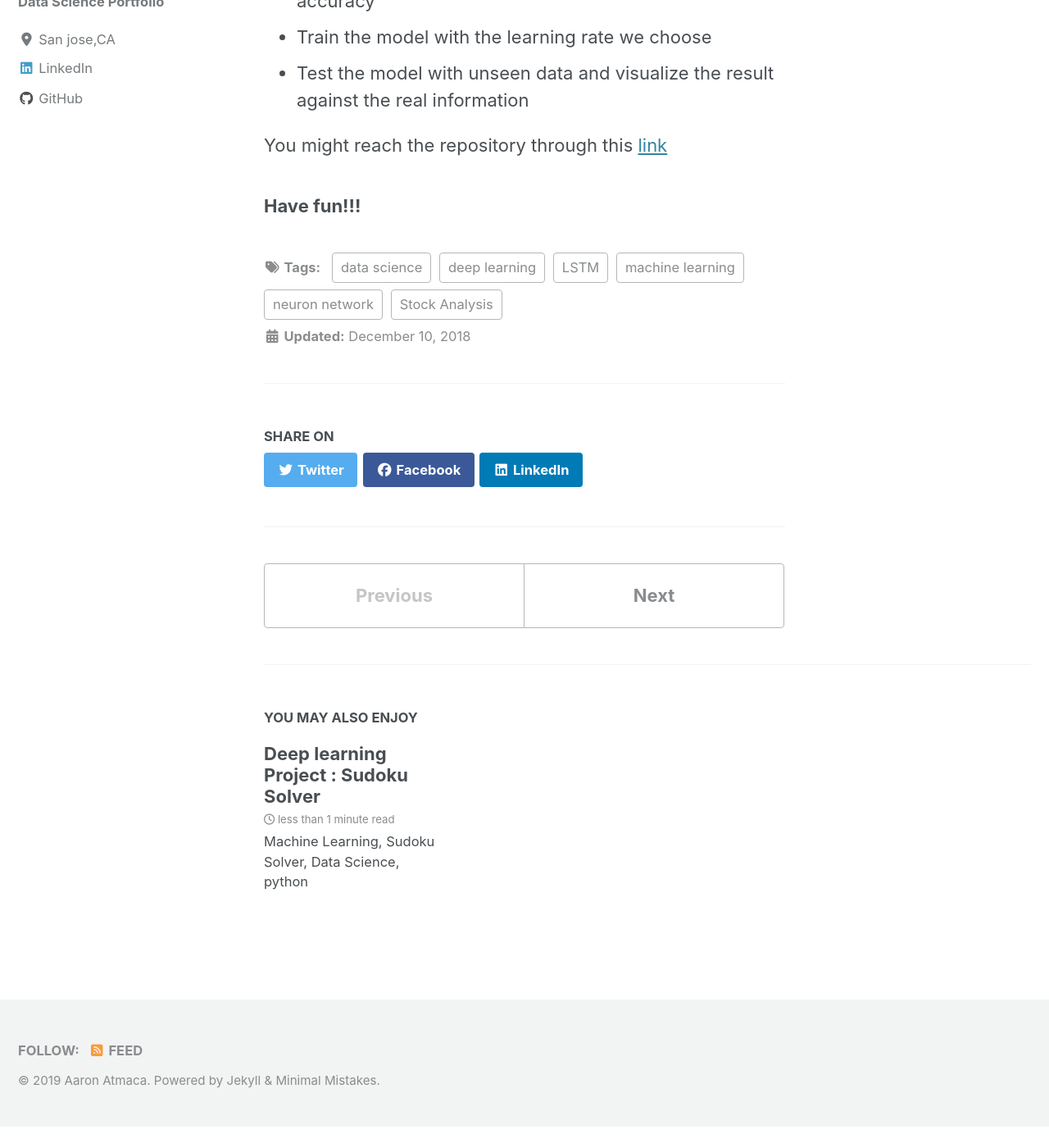
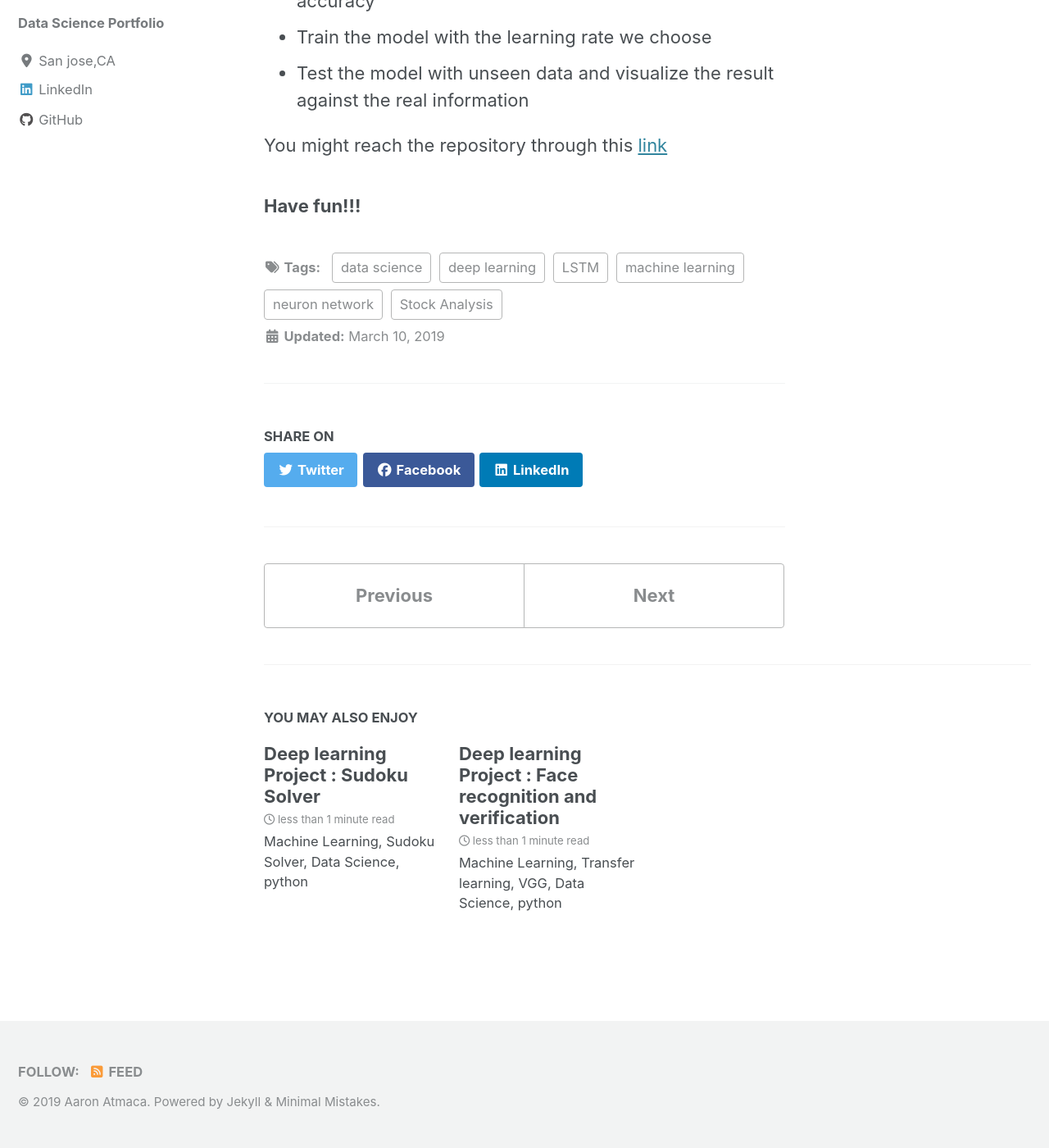
Before and after one commit to erenat77/erenat77.github.io, a Jekyll site: the page built from _posts/2019-03-10-stock_price_analysis.md, in a window 1280 px wide and 1400 px high, scrolled down 7249 px. Shown: the whole window at 82% size. Built offline with Jekyll 4.4.1, drawn with Linux system fonts in a browser that asks for light colours; cached includes are drawn as plain includes; nearby versions of some CDN libraries; before the commit the page ends 8623 px from its top, so only the background shows below that.

Commit message:
new post added

```diff
--- /dev/null
+++ b/_posts/2019-03-03-Face_verification.md
@@ -0,0 +1,13 @@
+---
+title: "Deep learning Project : Face recognition and verification"
+date: 2019-03-03
+tags: [machine learning, deep learning, data science, neuron network, sudoku, Image analysis, Sequential Model]
+header:
+  image: "/images/sudoku_ex2.png"
+excerpt: "Machine Learning, Transfer learning, VGG, Data Science, python"
+mathjax: "true"
+---
+Face Verification with Anchor images embedded
+
+
+            **WIP**
--- a/_posts/2018-12-10-stock_price_analysis.md
+++ b/_posts/2019-03-10-stock_price_analysis.md
@@ -1,6 +1,6 @@
 ---
 title: "Deep learning Project : Stock price Analysis"
-date: 2018-12-10
+date: 2019-03-10
 tags: [machine learning, deep learning, data science, neuron network, LSTM, Stock Analysis]
 header:
   image: "/images/RNN_layers.png"
```
